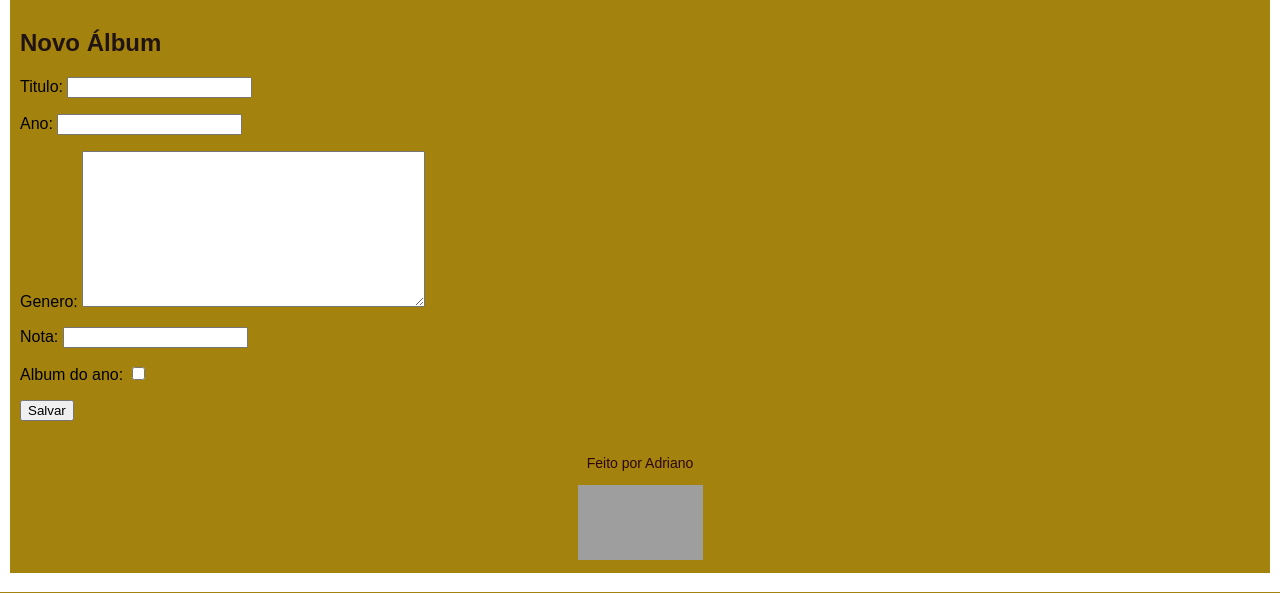
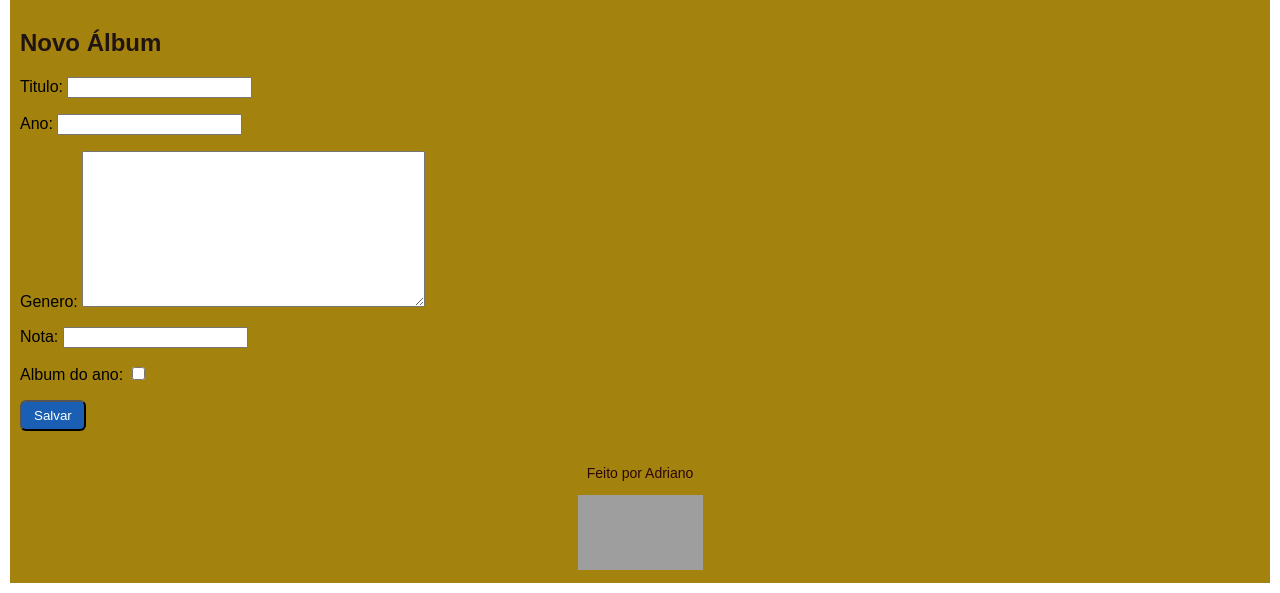
Before and after one commit to adrianopessoa/MeuSite, a Django app: page /musicas/novo/ in a window 1280 px wide. Shown: the part 208-801 px from the top of the page. Run offline with Django 5.2, Linux system fonts and the light colour scheme; grey boxes are pictures that could not be loaded.

Commit message:
Ajuste de cor nos botões

```diff
--- a/paginas/templates/excluir_projeto.html
+++ b/paginas/templates/excluir_projeto.html
@@ -5,7 +5,7 @@
     <strong>{{ projeto.nome }}</strong>?</p>
 <form method="post">
     {% csrf_token %}
-    <button type="submit">Sim, excluir</button>
+    <button type="submit" class="botao botao-vermelho">Sim, excluir</button>
     <a href="/projetos/{{ projeto.id }}/">Cancelar</a>
 </form>
 {% endblock %}
--- a/paginas/templates/nova_categoria.html
+++ b/paginas/templates/nova_categoria.html
@@ -4,6 +4,6 @@
     <form method="post">
         {% csrf_token %}
         {{ form.as_p }}
-        <button type="submit">Salvar</button>
+        <button type="submit" class="botao botao-azul">Salvar</button>
     </form>
 {% endblock %}
--- a/paginas/templates/novo_musica.html
+++ b/paginas/templates/novo_musica.html
@@ -4,6 +4,6 @@
     <form method="post">
         {% csrf_token %}
         {{ form.as_p }}
-        <button type="submit">Salvar</button>
+        <button type="submit" class="botao botao-azul">Salvar</button>
     </form>
 {% endblock %}
--- a/paginas/templates/novo_projeto.html
+++ b/paginas/templates/novo_projeto.html
@@ -4,6 +4,6 @@
     <form method="post">
         {% csrf_token %}
         {{ form.as_p }}
-        <button type="submit">Salvar</button>
+        <button type="submit" class="botao botao-azul">Salvar</button>
     </form>
 {% endblock %}
```
